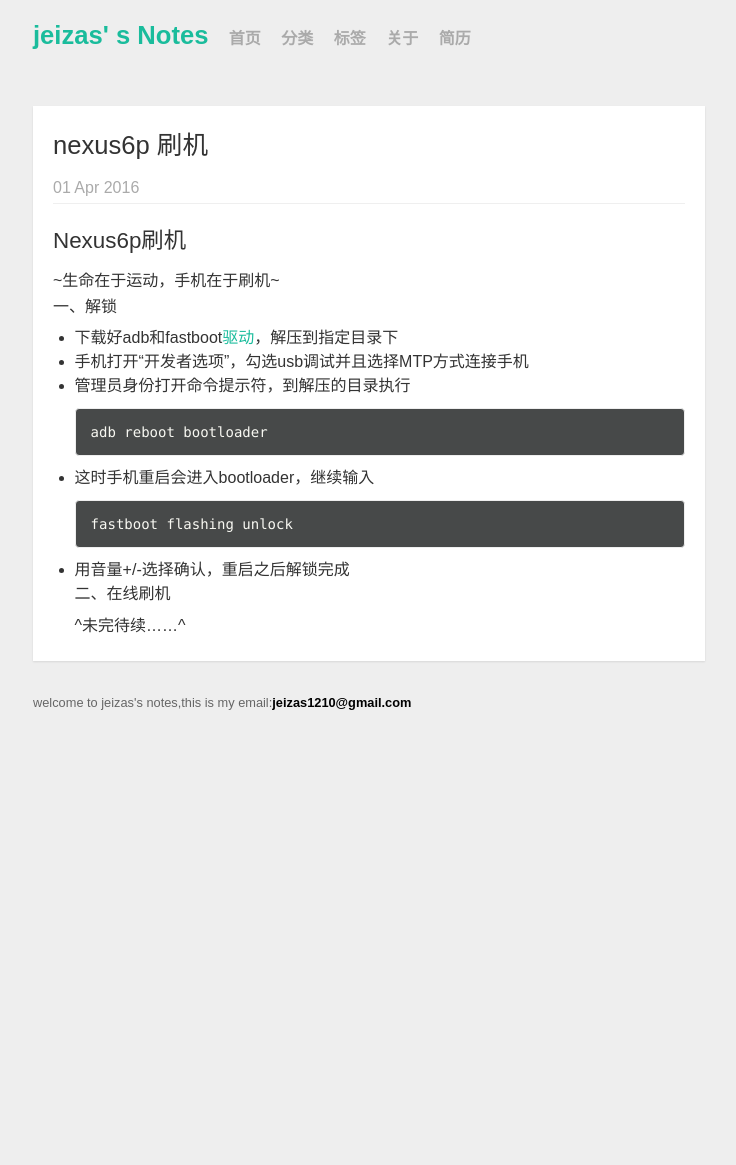
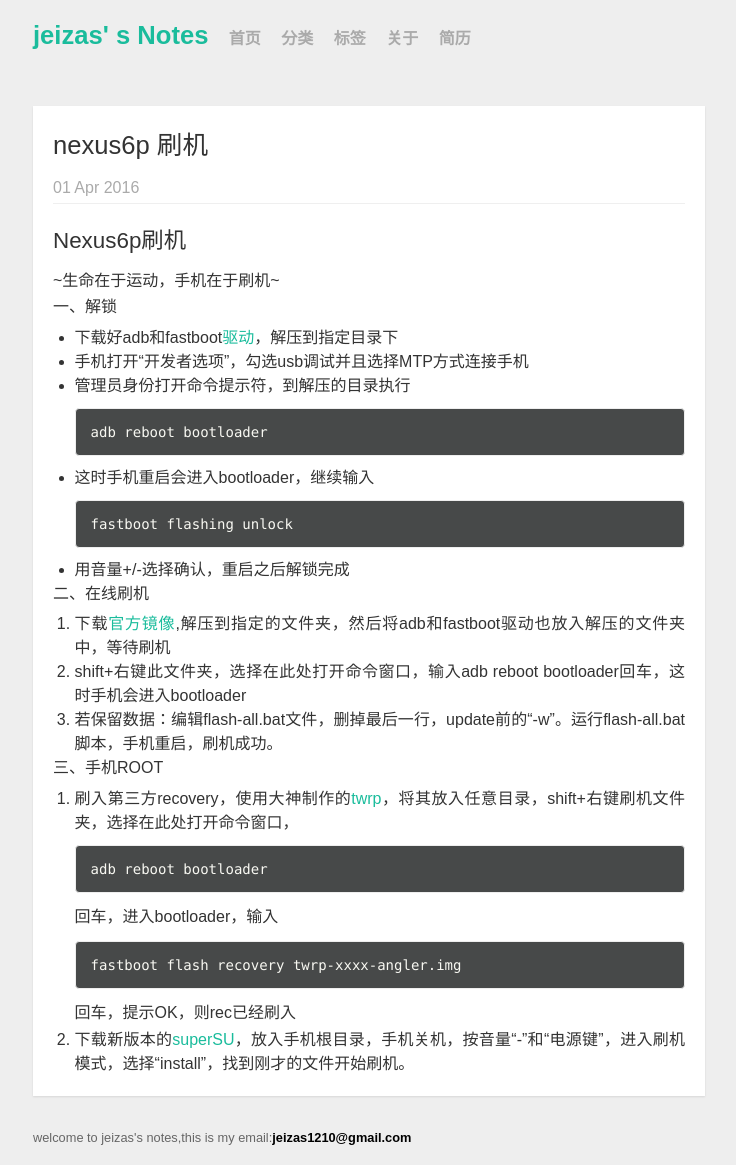
Before and after one commit to jeizas/jeizas.github.io, a Jekyll site: the page built from _posts/2016-03-31-Nexus6p_root.md, in a window 1280 px wide. Shown: the whole page, without its empty margins (271-1007 px from the left). Built offline with Jekyll 4.4.1, drawn with Linux system fonts in a browser that asks for light colours; Markdown is read by kramdown in place of the engine named in the settings; before the commit the page ends 900 px from its top, so only the background shows below that.

Commit message:
update nexus6p root

````diff
--- a/_posts/2016-03-31-Nexus6p_root.md
+++ b/_posts/2016-03-31-Nexus6p_root.md
@@ -19,5 +19,20 @@ adb reboot bootloader
 fastboot flashing unlock
 ```
 * 用音量+/-选择确认，重启之后解锁完成
+
 #####二、在线刷机
-^未完待续……^
+1. 下载[官方镜像](https://developers.google.com/android/nexus/images),解压到指定的文件夹，然后将adb和fastboot驱动也放入解压的文件夹中，等待刷机
+2. shift+右键此文件夹，选择在此处打开命令窗口，输入adb reboot bootloader回车，这时手机会进入bootloader
+3. 若保留数据：编辑flash-all.bat文件，删掉最后一行，update前的“-w”。运行flash-all.bat脚本，手机重启，刷机成功。
+
+#####三、手机ROOT
+1. 刷入第三方recovery，使用大神制作的[twrp](https://twrp.me)，将其放入任意目录，shift+右键刷机文件夹，选择在此处打开命令窗口，
+``` shell
+adb reboot bootloader
+```
+回车，进入bootloader，输入
+``` shell
+fastboot flash recovery twrp-xxxx-angler.img
+```
+回车，提示OK，则rec已经刷入
+2. 下载新版本的[superSU](http://forum.xda-developers.com)，放入手机根目录，手机关机，按音量“-”和“电源键”，进入刷机模式，选择“install”，找到刚才的文件开始刷机。
````
